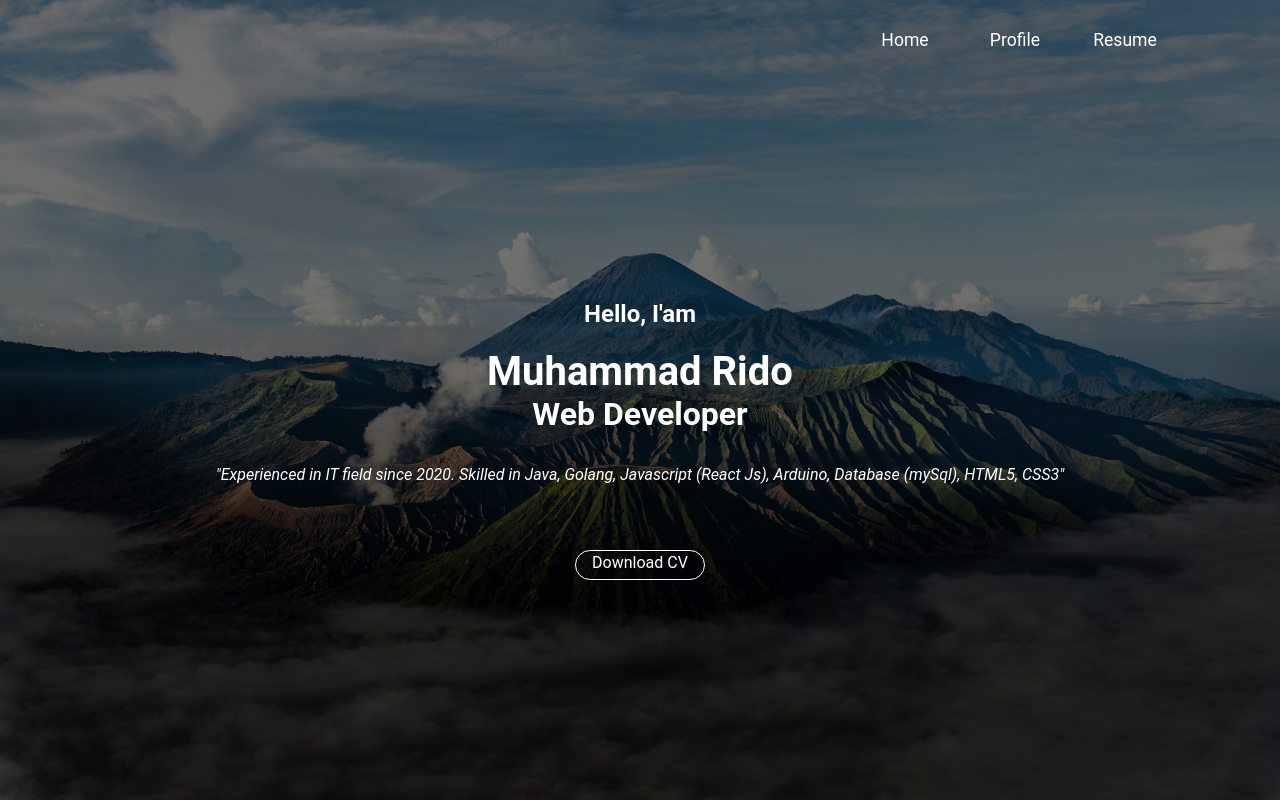
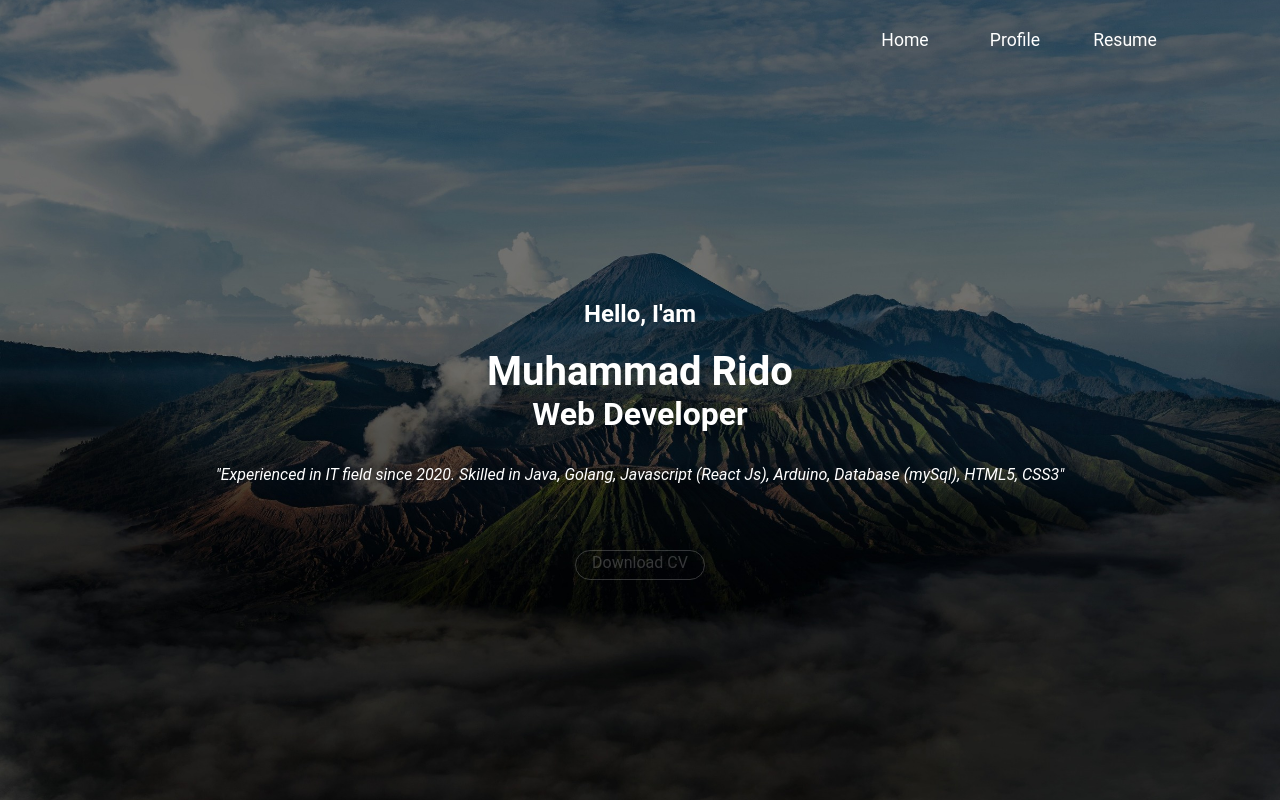
Before and after one commit to mrido10/mrido10.github.io, a React (Create React App) app: page / in a window 1280 px wide. Built offline with nearby package versions, Linux system fonts and the light colour scheme.

Commit message:
disabled CV download button

```diff
--- a/src/pages/home/home.css
+++ b/src/pages/home/home.css
@@ -53,3 +53,9 @@ a {
 .download:hover {
     background-color: rgba(255, 255, 255, 0.2);
 }
+
+/* disabled download button */
+#boxContent a {
+    pointer-events: none;
+    opacity: 0.2;
+}
--- a/src/pages/home/home.js
+++ b/src/pages/home/home.js
@@ -17,7 +17,7 @@ class Home extends Component {
                     <p className='about'>
                         "Experienced in IT field since 2020. Skilled in Java, Golang, Javascript (React Js), Arduino, Database (mySql), HTML5, CSS3"
                     </p>
-                    <Link className='download' to="file/Muhammad_Rido_CV.pdf" target="_blank" download>Download CV</Link>
+                    <Link className='download' to="file/Muhammad_Rido_CV.pdf" target="_blank" download disabled>Download CV</Link>
                 </div>
 
             </div>
```
